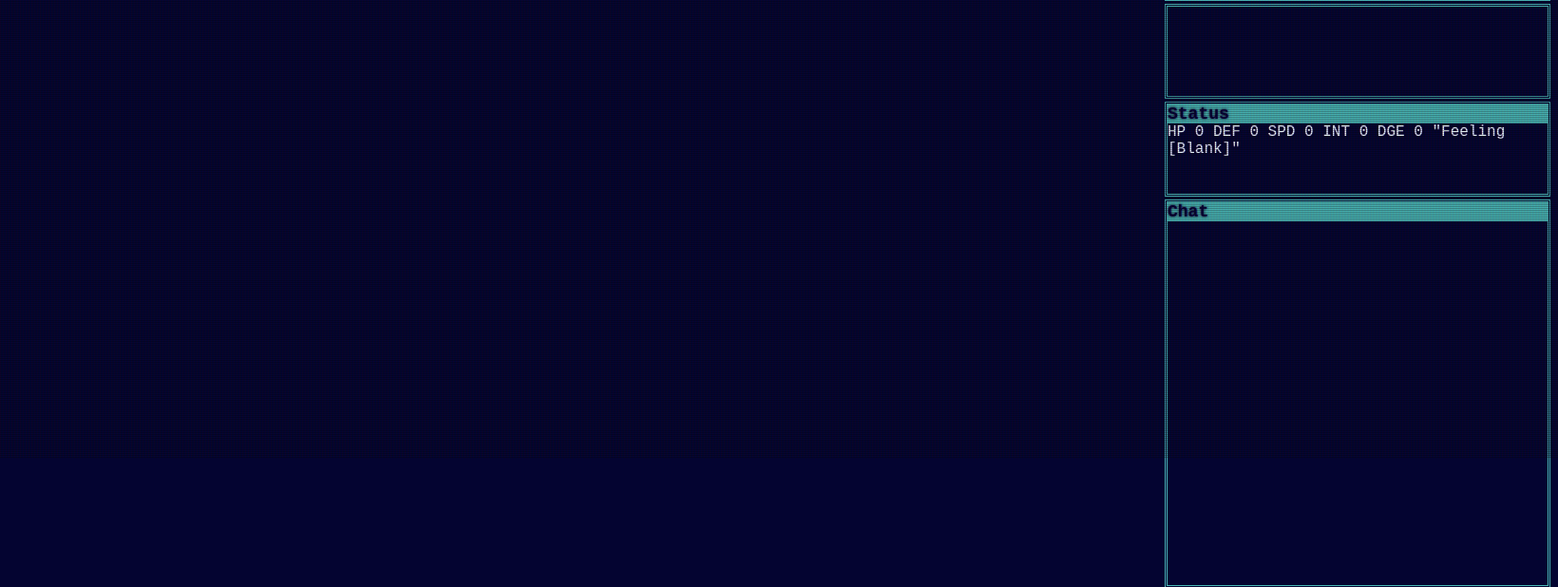
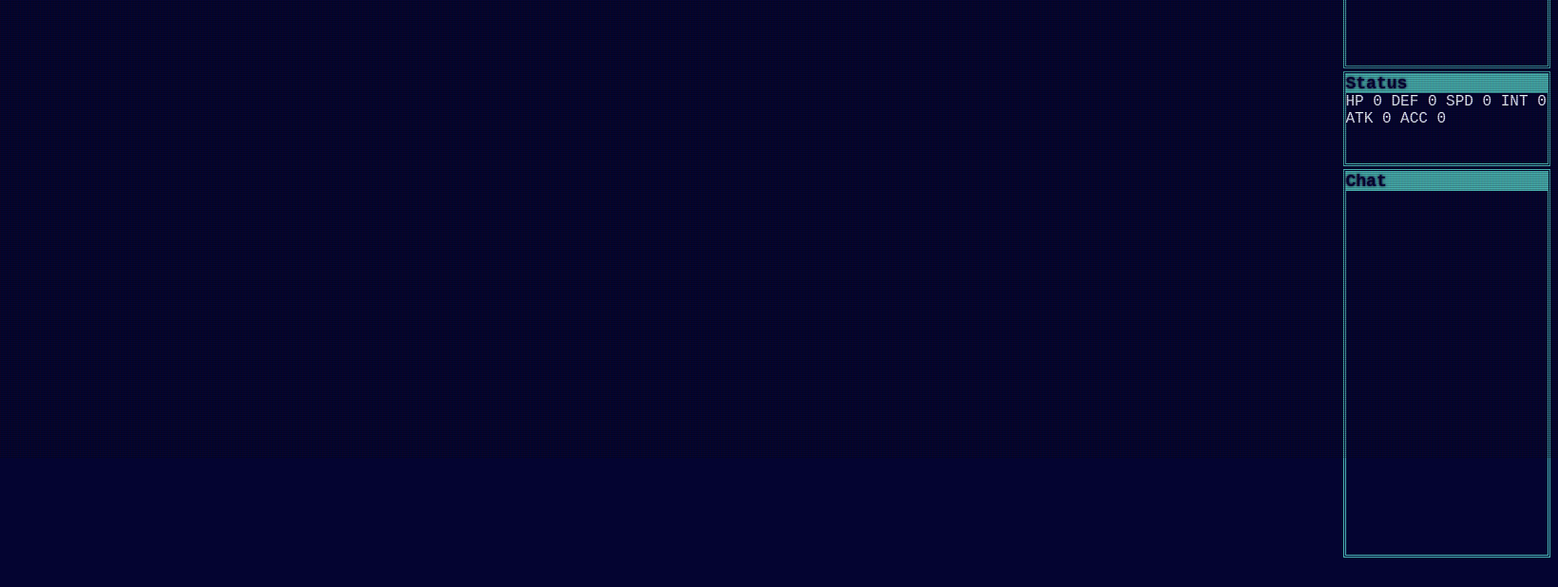
Before and after one commit to NikoWorldMan/Liver-Service, a Flask app: page / in a window 1640 px wide. Shown: the part 318-936 px from the top of the page at 95% size. After the commit the page ends 905 px from the top, so only its background shows below. Run offline with Flask 3, Linux system fonts and the light colour scheme.

Commit message:
Update main.html

```diff
--- a/battlefield liver serivse/templates/main.html
+++ b/battlefield liver serivse/templates/main.html
@@ -11,7 +11,6 @@
     <div class="wrapper">
         <div class="one"></div>
         <div class="two">
-            <img src="https://lirp.cdn-website.com/e3d1b01e/dms3rep/multi/opt/testimonial-placeholder-256x256-640w.jpg" alt="">
         </div>
         <div class="three"></div>
         <div class="statusbox">
@@ -21,9 +20,8 @@
                 DEF 0
                 SPD 0
                 INT 0
-                DGE 0
-
-                "Feeling [Blank]"
+                ATK 0
+                ACC 0
             </div>
         </div>
         <div class="chatbox">
```
